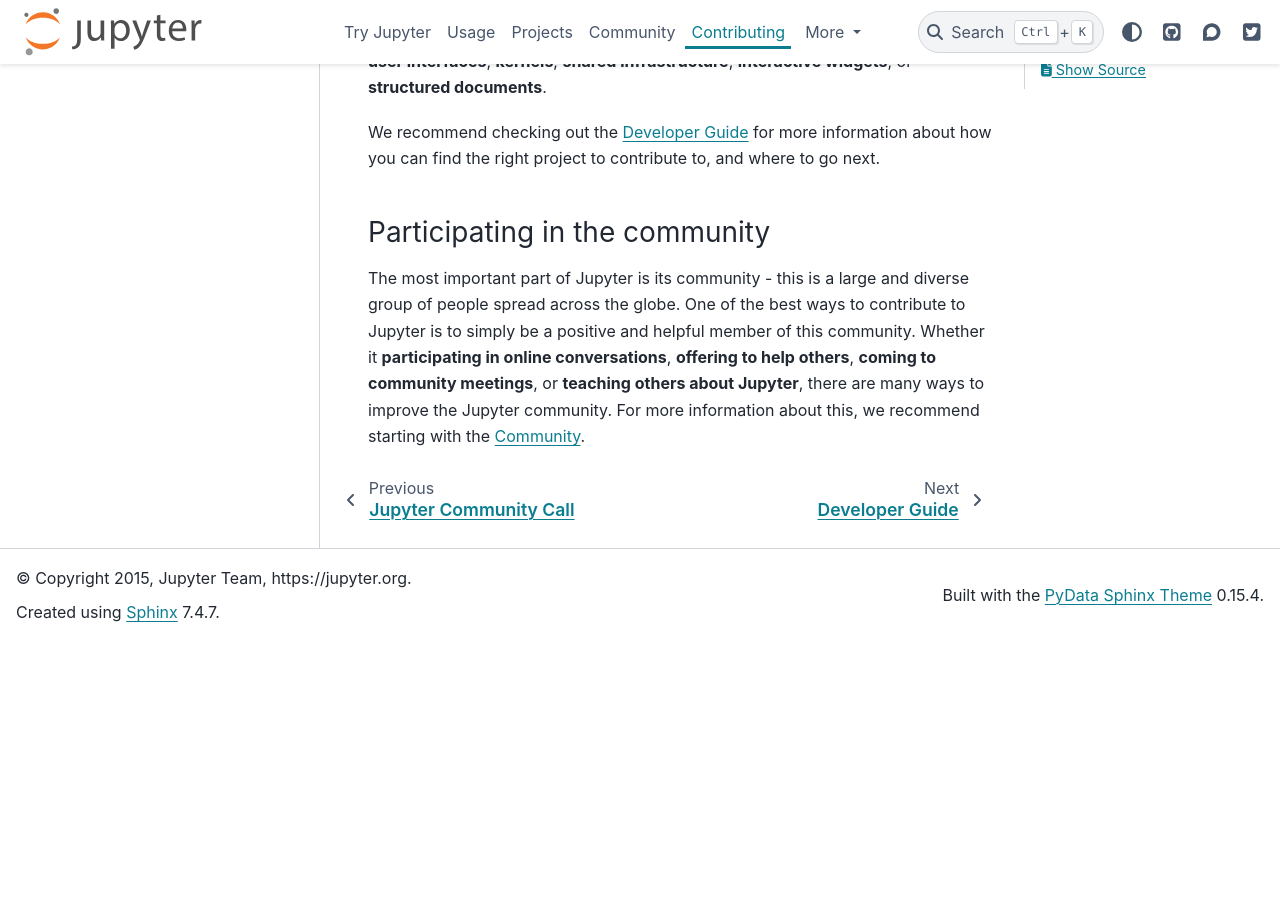
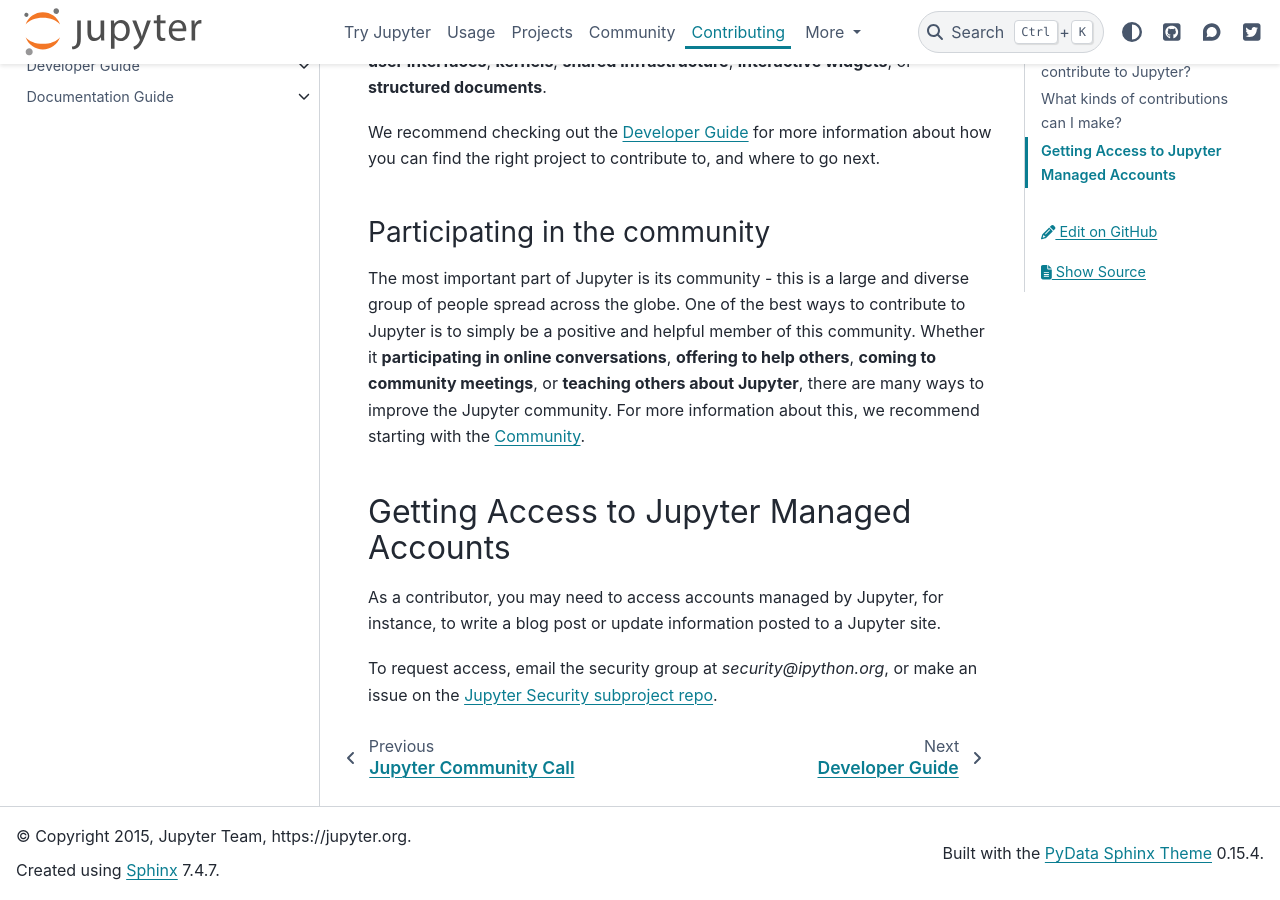
Before and after one commit to jupyter/jupyter, a Sphinx documentation site: the page built from docs/source/contributing/content-contributor.rst, in a window 1280 px wide and 900 px high, scrolled down 1638 px. Built offline with Sphinx 7.4.7 and the PyData theme 0.15.4, drawn with Linux system fonts in a browser that asks for light colours; pages that are not in the unit, such as notebooks, are missing from menus; before the commit the page ends 2279 px from its top, so only the background shows below that; some of the changed text lies outside the part shown.

Commit message:
Added account access request information.

```diff
--- a/docs/source/contributing/content-contributor.rst
+++ b/docs/source/contributing/content-contributor.rst
@@ -77,3 +77,12 @@
 **offering to help others**, **coming to community meetings**, or **teaching others about Jupyter**,
 there are many ways to improve the Jupyter community. For more information about this, we
 recommend starting with the :ref:`community-guide`.
+
+Getting Access to Jupyter Managed Accounts
+------------------------------------------
+
+As a contributor, you may need to access accounts managed by Jupyter, for instance,
+to write a blog post or update information posted to a Jupyter site.
+
+To request access, email the security group at `security@ipython.org`, or make
+an issue on the `Jupyter Security subproject repo <https://github.com/jupyter/security/issues/new>`_.
```
